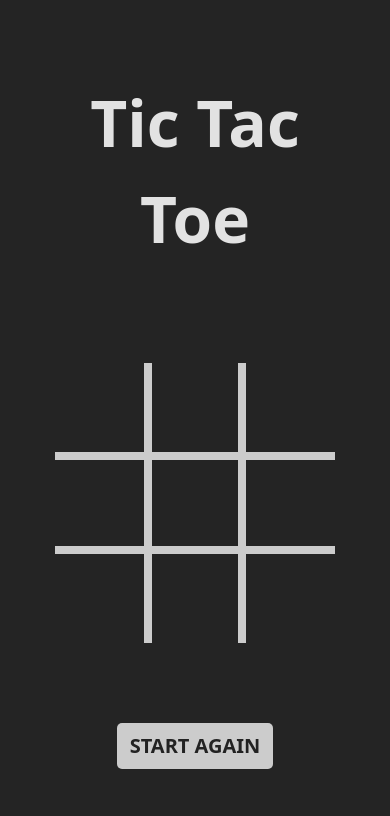
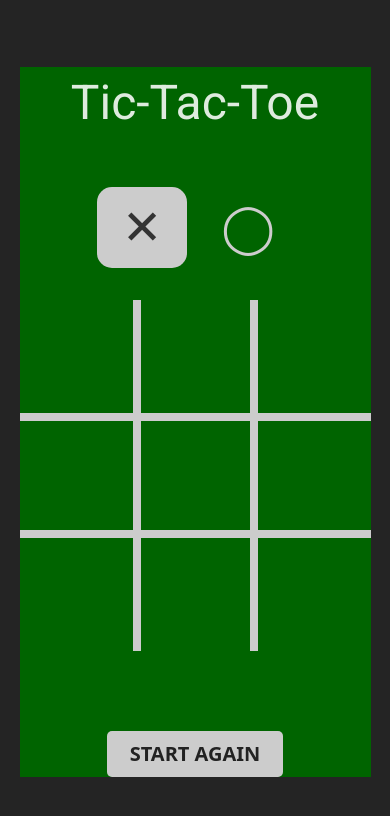
Before and after one commit to Alejandro-Madero/tic-tac-toe, a React (Vite) app: page / in a window 390 px wide. Shown: the top 816 px of the page. Built offline with nearby package versions, Linux system fonts and the light colour scheme.

Commit message:
Added CurrentTurn component and media queries to PlayerX & PlayerO

```diff
--- a/src/App.jsx
+++ b/src/App.jsx
@@ -5,6 +5,7 @@ import {
   checkWinner,
   isGameFinished,
 } from "./utils/gameLogic";
+import CurrentTurn from "./components/CurrentTurn";
 import PlayerX from "./components/PlayerX";
 import PlayerO from "./components/PlayerO";
 import Square from "./components/Square";
@@ -19,6 +20,7 @@ const App = () => {
   const [winner, setWinner] = useState(null);
   const [gameFinished, setGameFinished] = useState(false);
   const [winningCombo, setWinningCombo] = useState(null);
+  const [showModal, setShowModal] = useState(false);
 
   const handleSquareClick = (index) => {
     // check if game finished or square is already filled
@@ -39,10 +41,13 @@ const App = () => {
       setWinner(currentTurn);
       setWinningCombo(isWinner);
       setGameFinished(true);
-      return;
+      return setShowModal(true);
     }
     //Check if game finished
-    if (isGameFinished(newBoard)) return setGameFinished(true);
+    if (isGameFinished(newBoard)) {
+      setGameFinished(true);
+      return setShowModal(true);
+    }
 
     // if no winner change turn
     currentTurn === TURNS.X ? setCurrentTurn(TURNS.O) : setCurrentTurn(TURNS.X);
@@ -54,12 +59,16 @@ const App = () => {
     setWinner(null);
     setGameFinished(false);
     setWinningCombo(null);
+    setShowModal(false);
   };
+
+  const handleCloseModal = () => setShowModal(false);
 
   return (
     <>
       <main className={styles["game-container"]}>
-        <h1>Tic Tac Toe</h1>
+        <h1>Tic-Tac-Toe</h1>
+        <CurrentTurn turn={currentTurn} />
         <section className={styles["board-container"]}>
           {board.map((el, i) => {
             return (
@@ -75,9 +84,9 @@ const App = () => {
             );
           })}
         </section>
-        {gameFinished && (
-          <Overlay>
-            <WinnerModal winner={winner || "="} />
+        {showModal && (
+          <Overlay onClick={handleCloseModal}>
+            <WinnerModal winner={winner || "="} onClick={handleCloseModal} />
           </Overlay>
         )}
         <Button className={styles["start-again-btn"]} onClick={handleResetGame}>
--- a/src/App.module.css
+++ b/src/App.module.css
@@ -1,5 +1,6 @@
 .game-container {
   margin: 0 auto;
+  /* margin-top: 3rem; */
   width: 70%;
   max-width: 800px;
   display: flex;
@@ -8,8 +9,9 @@
 
 .game-container h1 {
   text-align: center;
-  margin-bottom: 6rem;
+  margin-bottom: 1.5rem;
   font-size: 4rem;
+  font-weight: 400;
 }
 
 .board-container {
@@ -21,23 +23,34 @@
   margin: 0 auto;
 }
 
+@media (max-width: 768px) {
+  .game-container {
+    background-color: magenta;
+    width: 80%;
+  }
+
+  .game-container h1 {
+    font-size: 3rem;
+  }
+
+  .board-container {
+    width: 90%;
+  }
+}
+
 @media (max-width: 500px) {
   .game-container {
     width: 90%;
+    background-color: darkgreen;
+  }
+
+  .game-container h1 {
+    font-size: 3rem;
+    margin-bottom: 3rem;
   }
 
   .board-container {
     width: 100%;
-  }
-}
-
-@media (max-width: 768px) {
-  .game-container {
-    width: 80%;
-  }
-
-  .board-container {
-    width: 90%;
   }
 }
 
--- /dev/null
+++ b/src/components/CurrentTurn.jsx
@@ -0,0 +1,20 @@
+import styles from "./CurrentTurn.module.css";
+
+const currentTurn = ({ turn }) => {
+  return (
+    <div className={styles.turn}>
+      <div
+        className={`${styles.container} ${turn === "X" ? styles.active : ""}`}
+      >
+        <p>✕</p>
+      </div>
+      <div
+        className={`${styles.container} ${turn === "O" ? styles.active : ""}`}
+      >
+        <p>◯</p>
+      </div>
+    </div>
+  );
+};
+
+export default currentTurn;
--- /dev/null
+++ b/src/components/CurrentTurn.module.css
@@ -0,0 +1,27 @@
+.turn {
+  width: 70%;
+  max-width: 500px;
+  margin: 0 auto;
+  margin-bottom: 2rem;
+  display: flex;
+  justify-content: center;
+  gap: 1rem;
+  font-size: 3rem;
+  font-weight: bold;
+  color: #ccc;
+}
+
+.container {
+  width: 40%;
+  max-width: 90px;
+  aspect-ratio: 1.1;
+  border-radius: 15px;
+  display: grid;
+  place-items: center;
+  transition: background-color 0.3s, color 0.3s;
+}
+
+.active {
+  background-color: #ccc;
+  color: #333;
+}
--- a/src/components/PlayerO.module.css
+++ b/src/components/PlayerO.module.css
@@ -83,3 +83,9 @@
     );
   }
 }
+
+@media (max-width: 500px) {
+  .o {
+    border: 7px solid #ccc;
+  }
+}
--- a/src/components/PlayerX.module.css
+++ b/src/components/PlayerX.module.css
@@ -35,3 +35,12 @@
     clip-path: polygon(0% 0%, 100% 0%, 100% 100%, 0% 100%);
   }
 }
+
+@media (max-width: 500px) {
+  .x-left {
+    height: 7px;
+  }
+  .x-right {
+    height: 7px;
+  }
+}
--- a/src/components/UI/Overlay.jsx
+++ b/src/components/UI/Overlay.jsx
@@ -1,7 +1,11 @@
 import styles from "./Overlay.module.css";
 
-const Overlay = ({ children }) => {
-  return <div className={styles.overlay}>{children}</div>;
+const Overlay = ({ children, onClick }) => {
+  return (
+    <div className={styles.overlay} onClick={onClick}>
+      {children}
+    </div>
+  );
 };
 
 export default Overlay;
--- a/src/components/WinnerModal.jsx
+++ b/src/components/WinnerModal.jsx
@@ -10,7 +10,7 @@ const winningPlayer = new Map([
   ["=", "🤝"],
 ]);
 
-const WinnerModal = ({ winner }) => {
+const WinnerModal = ({ winner, onClick }) => {
   const headerMessage =
     winningPlayer.get(winner) === "🤝" ? "Empate" : "Ganador";
 
@@ -25,7 +25,9 @@ const WinnerModal = ({ winner }) => {
         </Square>
       </div>
       <footer className={styles["modal-footer"]}>
-        <Button className={styles["modal-btn"]}>Okay</Button>
+        <Button className={styles["modal-btn"]} onClick={onClick}>
+          Okay
+        </Button>
       </footer>
     </div>
   );
--- a/src/index.css
+++ b/src/index.css
@@ -1,6 +1,7 @@
+@import url("https://fonts.googleapis.com/css2?family=Roboto:wght@400;500;700;900&display=swap");
+
 :root {
-  font-family: system-ui, -apple-system, BlinkMacSystemFont, "Segoe UI", Roboto,
-    Oxygen, Ubuntu, Cantarell, "Open Sans", "Helvetica Neue", sans-serif;
+  font-family: "Roboto", sans-serif;
   line-height: 1.5;
   font-weight: 400;
   color-scheme: light dark;
--- a/src/utils/gameLogic.js
+++ b/src/utils/gameLogic.js
@@ -29,6 +29,4 @@ export const checkWinner = (board, turn) => {
   return null;
 };
 
-export const isGameFinished = (board) => {
-  return board.every((el) => el !== null);
-};
+export const isGameFinished = (board) => board.every((el) => el !== null);
```
